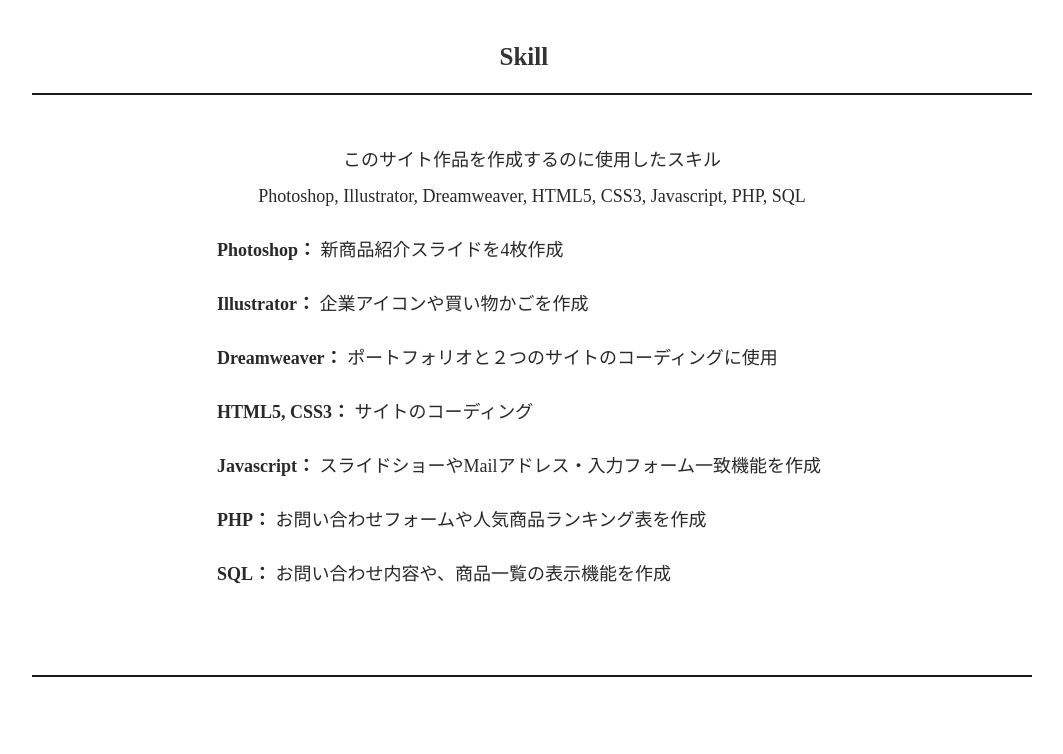
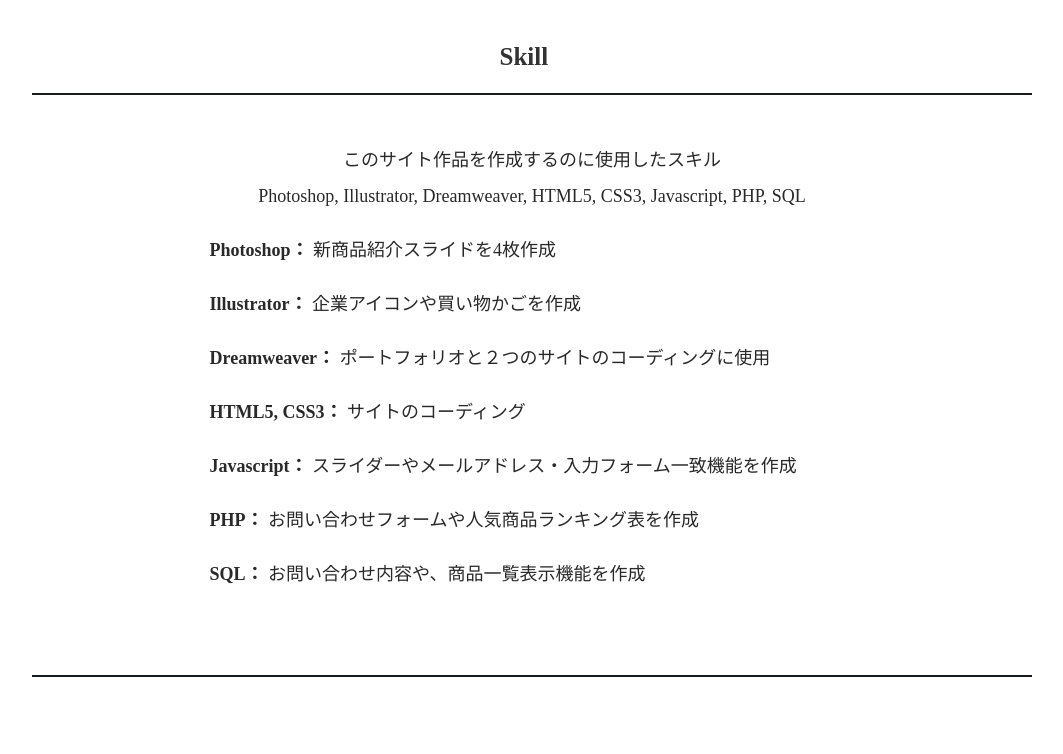
Before and after one commit to ozawaseiya/portfolio, a PHP site: page / in a window 1280 px wide. Shown: the part 3012-3766 px from the top of the page, without its empty margins (108-1171 px from the left). Run offline with PHP 8.4, Linux system fonts and the light colour scheme; some libraries are stand-ins or nearby versions.

Commit message:
eighth commit

```diff
--- a/admin/staff/staffDelete.php
+++ b/admin/staff/staffDelete.php
@@ -73,11 +73,9 @@ if ( isset( $_SESSION[ 'staff_login' ] ) == false ) {
 			}
 
 
-			?> 管理者番号
-			<br/>
+			?> 管理者番号:
 			<?php print $staffcode; ?>
-			<br/><br/> 管理者名
-			<br/>
+			<br/> 管理者名:
 			<?php print $staffname; ?>
 			<br/><br/> この管理者を削除してよろしいですか？
 			<br/>
--- a/index.html
+++ b/index.html
@@ -130,7 +130,7 @@
           </li>
           <li>
             <div class="sentence2">
-              <p><span class="boldTitle1">Javascript：</span>&nbsp;スライドショーやMailアドレス・入力フォーム一致機能を作成</p>
+              <p><span class="boldTitle1">Javascript：</span>&nbsp;スライダーやメールアドレス・入力フォーム一致機能を作成</p>
             </div>
           </li>
           <li>
@@ -140,7 +140,7 @@
           </li>
           <li>
             <div class="sentence2">
-              <p><span class="boldTitle1">SQL：</span>&nbsp;お問い合わせ内容や、商品一覧の表示機能を作成</p>
+              <p><span class="boldTitle1">SQL：</span>&nbsp;お問い合わせ内容や、商品一覧表示機能を作成</p>
             </div>
           </li>
         </ul>
--- a/index1a.css
+++ b/index1a.css
@@ -363,7 +363,7 @@ header {
 #skillData {
     margin-top: 50px;
     width: 100%;
-    max-width: 630px;
+    max-width: 645px;
     height: 580px;
     margin-right: auto;
     margin-left: auto;
--- a/login/memberRegister/infoInput.css
+++ b/login/memberRegister/infoInput.css
@@ -223,9 +223,6 @@ select {
 #mailadress {
     margin-top: 20px;
 }
-#addressMessage {
-    display: inline;
-}
 #zipform {
     margin-top: 20px;
 }
--- a/login/memberRegister/infoInput.php
+++ b/login/memberRegister/infoInput.php
@@ -115,7 +115,7 @@ height="0" width="0" style="display:none;visibility:hidden"></iframe></noscript>
 				<div id="mailadress">
 					<p>メールアドレス(半角英数字）</p>
 					<span class="attention">[必須]</span>
-					<input class="text" type="email" name="email1" id="email_1" size="40" placeholder="sample@shiawase.co.jp" maxlength="40" required>
+					<input class="text" type="email" name="email1" id="email_1" size="40" placeholder="sample@shiawase.co.jp" maxlength="40" required><br/><br/>
 					<p id=adressMessage>＊確認のためにもう一度メールアドレスを入力してください</p><span class="attention">[必須]</span>
 					<div id="inputCheck"><input class="text" type="text" name="email2" id="emailConfirm_1" size="40" oninput="CheckEmail_1(this)" maxlength="40" required>
 					</div>
--- a/shop/purchase/productPurchaseInfoInput.css
+++ b/shop/purchase/productPurchaseInfoInput.css
@@ -204,7 +204,7 @@ th {
     float: left;
     height: 25px;
     margin-right: 5px;
-    margin-top: 3px;
+    margin-top: 2px;
 }
 datepicker {
     background-color: #ebf7f6;
```
Also changed, not shown: shop/purchase/productPurchaseDone.php (+4 -4 lines).
